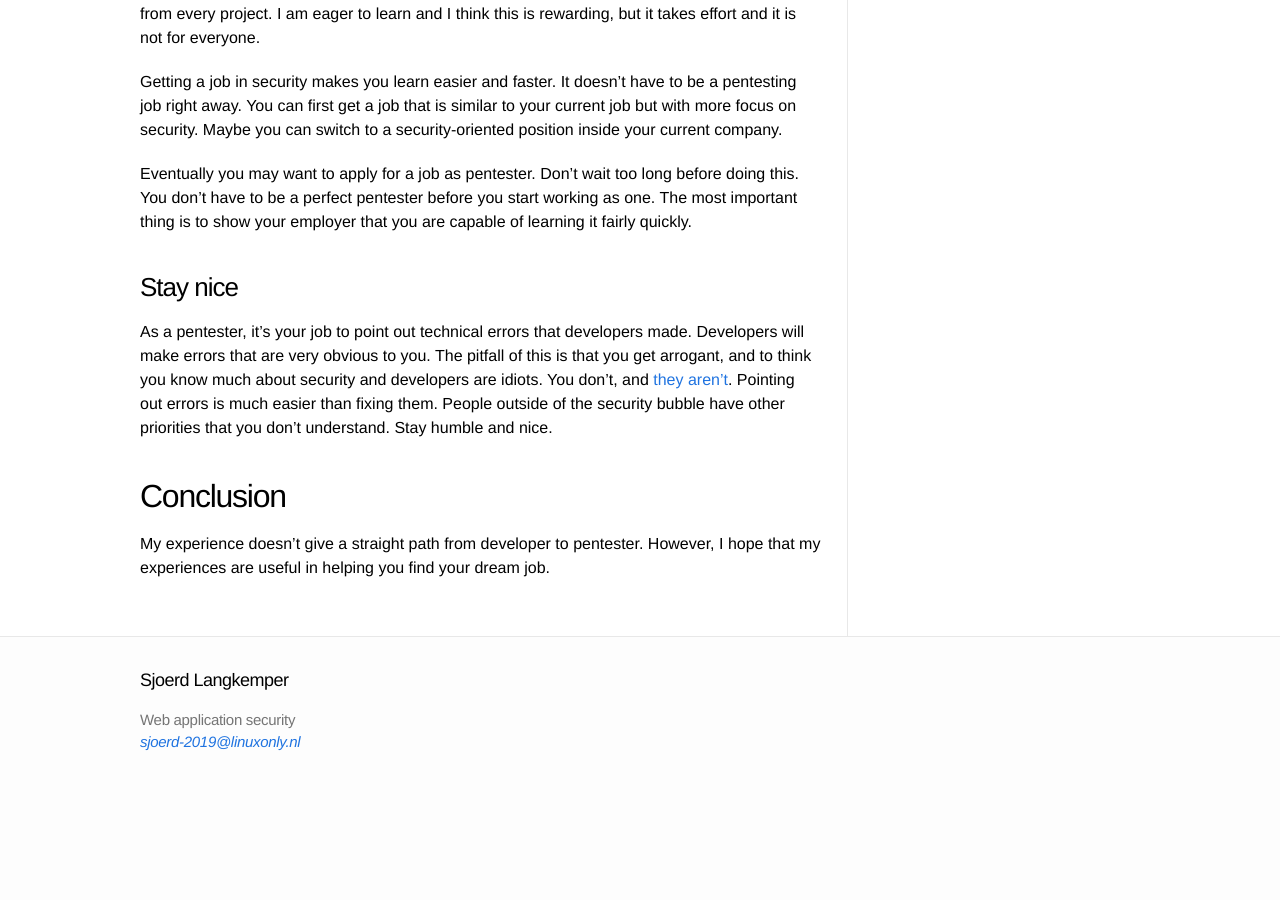
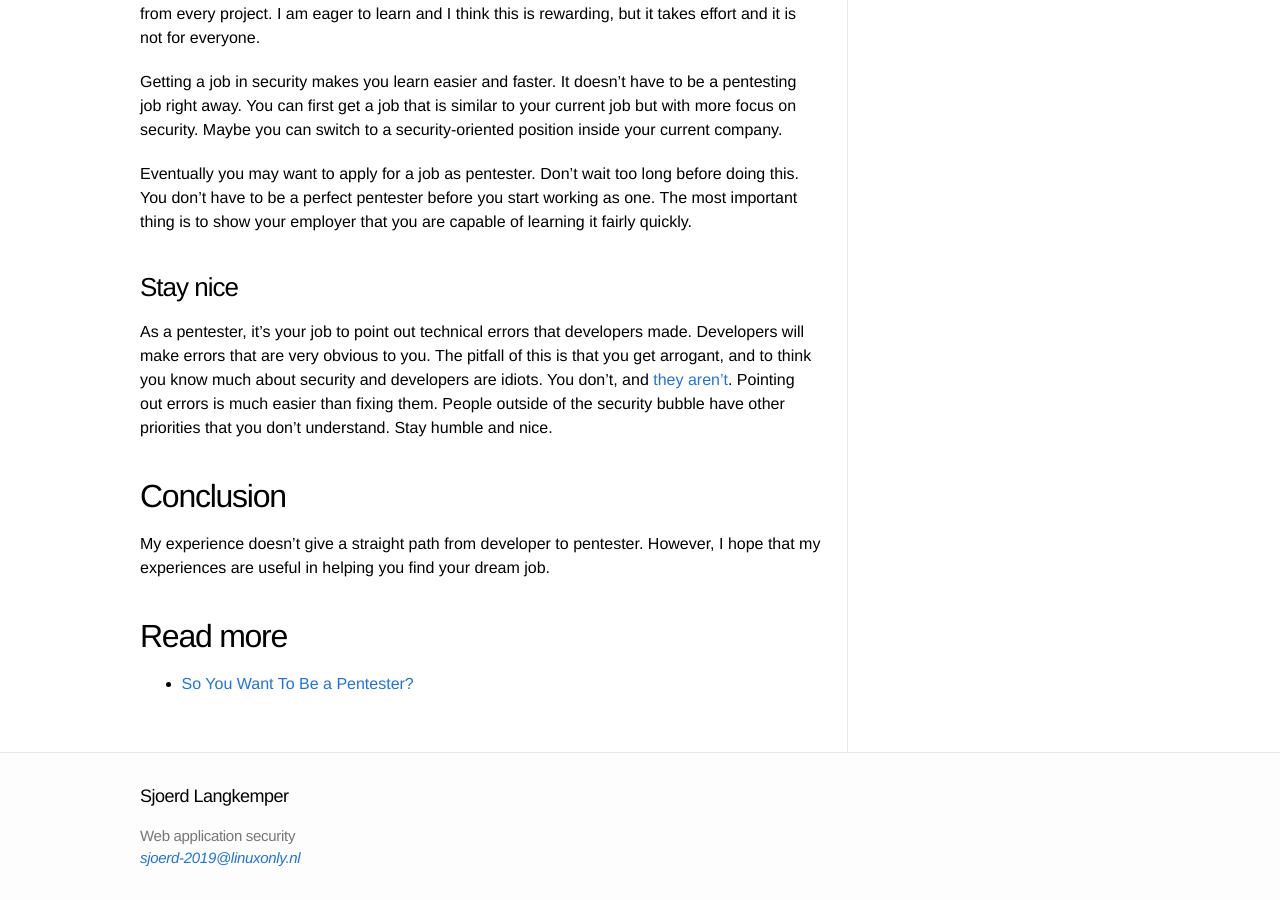
Before and after one commit to Sjord/Sjord.github.io, a Jekyll site: the page built from _posts/2019-01-22-from-developer-to-pentester-part-two.md, in a window 1280 px wide and 900 px high, scrolled down 3458 px. Built offline with Jekyll 4.4.1, drawn with Linux system fonts in a browser that asks for light colours; before the commit the page ends 4242 px from its top, so only the background shows below that.

Commit message:
Link to So You Want To Be a Pentester?

```diff
--- a/_posts/2019-01-22-from-developer-to-pentester-part-two.md
+++ b/_posts/2019-01-22-from-developer-to-pentester-part-two.md
@@ -78,3 +78,7 @@
 ## Conclusion
 
 My experience doesn't give a straight path from developer to pentester. However, I hope that my experiences are useful in helping you find your dream job.
+
+## Read more
+
+* [So You Want To Be a Pentester?](https://jhalon.github.io/becoming-a-pentester/)
```
